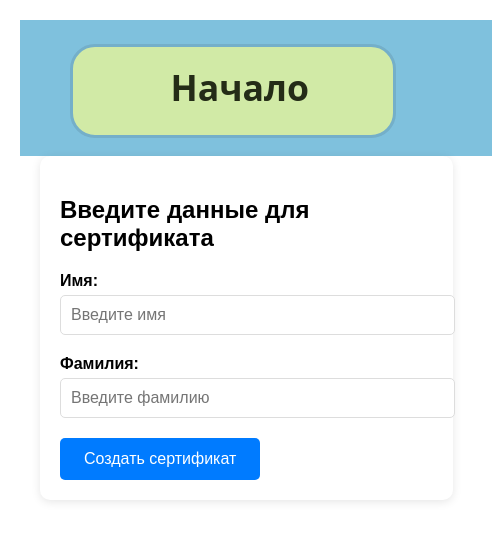
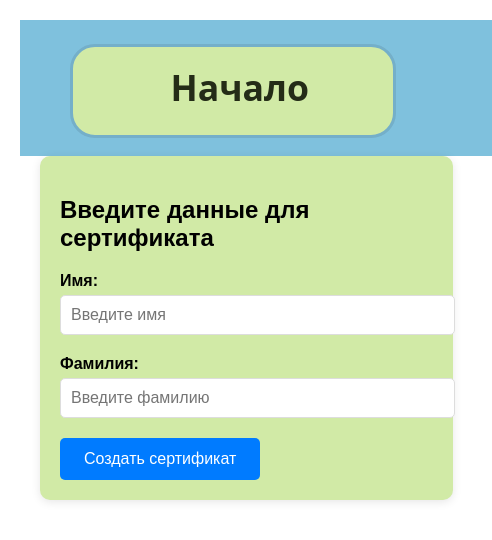
Before and after one commit to Shirokova123456789/gameplants, a plain HTML site: page certificate/certificate.html in a window 1280 px wide. Shown: the full height of the page, 0-492 px from the left. Drawn offline with Linux system fonts and the light colour scheme.

Commit message:
Update certificate.css

```diff
--- a/certificate/certificate.css
+++ b/certificate/certificate.css
@@ -39,7 +39,7 @@ body {
 
 .input-section {
     flex: 1;
-    background: white;
+    background:  #d1eaa6;
     padding: 20px;
     border-radius: 10px;
     box-shadow: 0 2px 10px rgba(0,0,0,0.1);
```
